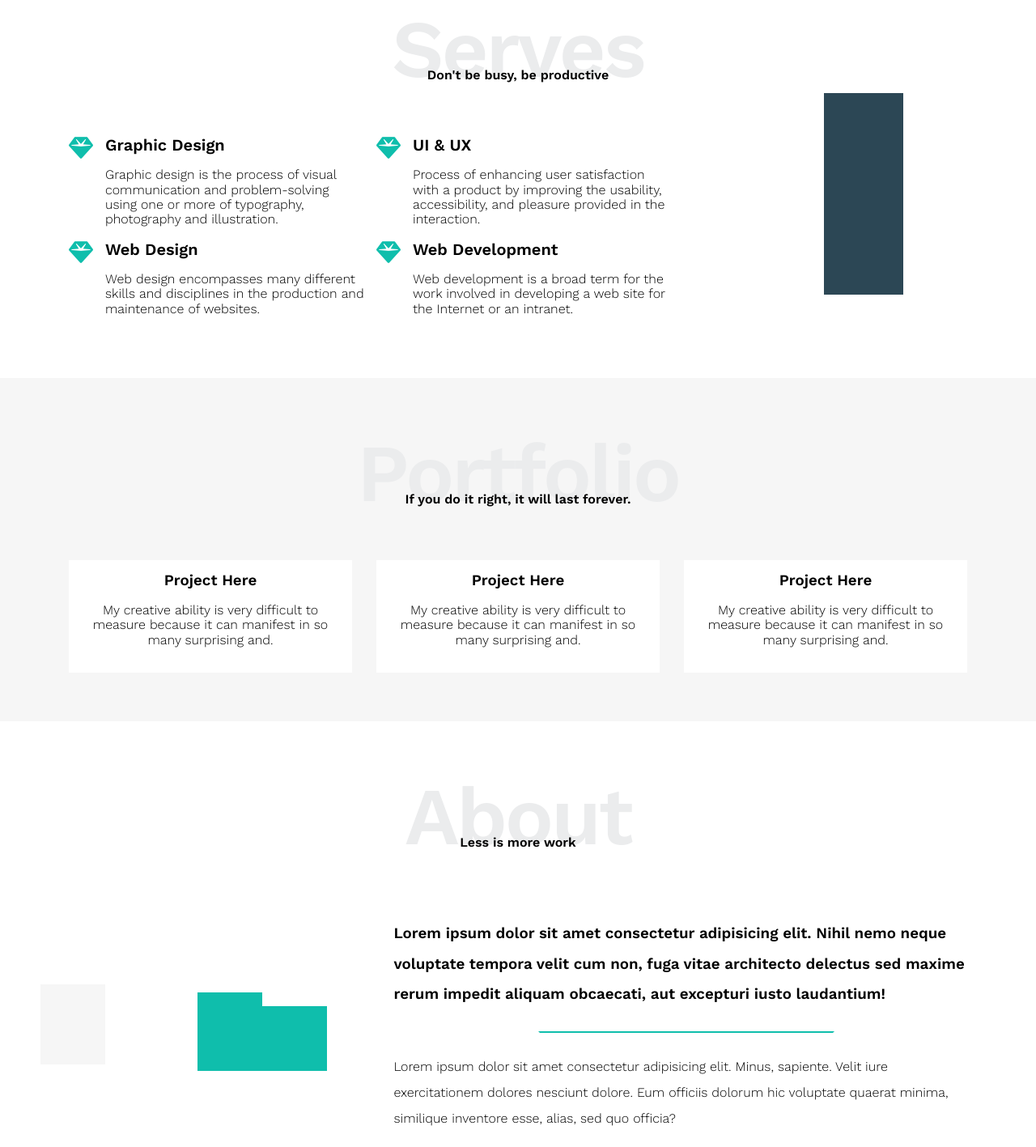
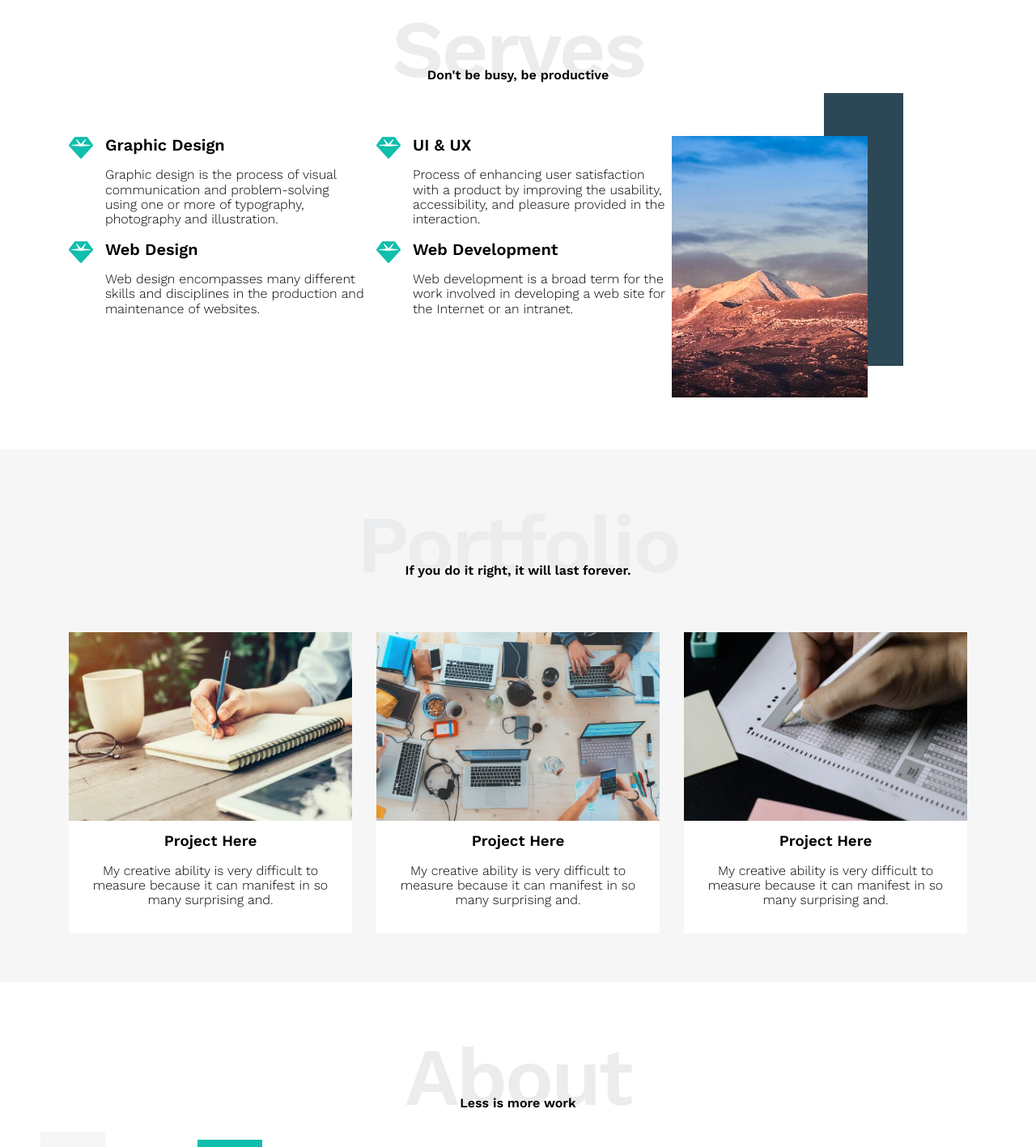
Before and after one commit to Khalid-008/Tamplet-1, a plain HTML site: page index.html in a window 1280 px wide. Shown: the part 1217-2634 px from the top of the page at 81% size. Drawn offline with nearby package versions, Linux system fonts and the light colour scheme; files that its build step writes are made by us from their sources; files whose address does not match are found by name.

Commit message:
Update index.html

```diff
--- a/index.html
+++ b/index.html
@@ -6,9 +6,9 @@
     <meta http-equiv="X-UA-Compatible" content="IE=edge">
     <meta name="viewport" content="width=device-width, initial-scale=1.0">
     <!-- Leon design -->
-    <link rel="stylesheet" href="../css/Leon.css">
+    <link rel="stylesheet" href="Leon.css">
     <!-- normalize -->
-    <link rel="stylesheet" href="../css/normalize.css">
+    <link rel="stylesheet" href="normalize.css">
     <!-- google font -->
     <link rel="preconnect" href="https://fonts.googleapis.com">
     <link rel="preconnect" href="https://fonts.gstatic.com" crossorigin>
@@ -116,7 +116,7 @@
                 </div>
             </div>
             <div class="col serimage">
-                <img src="../image/services.jpg" alt="">
+                <img src="services.jpg" alt="">
             </div>
         </div>
     </div>
@@ -128,7 +128,7 @@
         </div>
         <div class="container">
             <div class="card">
-                <img src="../image/portfolio-1.jpg" alt="">
+                <img src="portfolio-1.jpg" alt="">
                 <div class="info">
                     <h3>Project Here</h3>
                     <p>My creative ability is very difficult to measure because it can manifest in so many surprising
@@ -136,7 +136,7 @@
                 </div>
             </div>
             <div class="card">
-                <img src="../image/portfolio-2.jpg" alt="">
+                <img src="portfolio-2.jpg" alt="">
                 <div class="info">
                     <h3>Project Here</h3>
                     <p>My creative ability is very difficult to measure because it can manifest in so many surprising
@@ -144,7 +144,7 @@
                 </div>
             </div>
             <div class="card">
-                <img src="../image/portfolio-3.jpg" alt="">
+                <img src="portfolio-3.jpg" alt="">
                 <div class="info">
                     <h3>Project Here</h3>
                     <p>My creative ability is very difficult to measure because it can manifest in so many surprising
@@ -161,7 +161,7 @@
         </div>
         <div class="container">
             <div class="image">
-                <img src="../image/about.jpg" alt="">
+                <img src="about.jpg" alt="">
             </div>
             <div class="text">
                 <h3>Lorem ipsum dolor sit amet consectetur adipisicing elit. Nihil nemo neque voluptate tempora velit cum non, fuga vitae architecto delectus sed maxime rerum impedit aliquam obcaecati, aut excepturi iusto laudantium!</h3>
```
